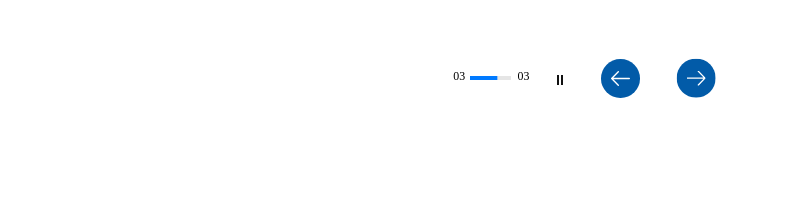
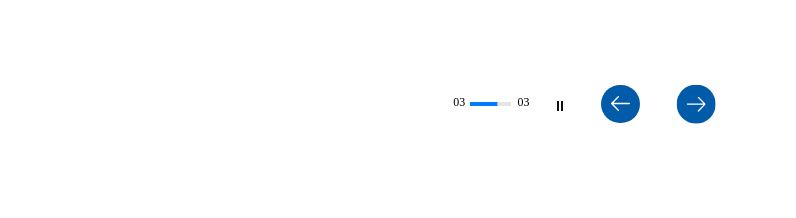
Before and after one commit to g1azed/Kotiti, a plain HTML site: page B/pc/kotiti_pc_b.html in a window 1280 px wide. Shown: the part 298-516 px from the top of the page, 484-1280 px from the left. Drawn offline with nearby package versions, Linux system fonts and the light colour scheme; a web font is replaced by a local one.

Commit message:
css 스타일링 수정

```diff
--- a/B/pc/kotiti_pc_b.css
+++ b/B/pc/kotiti_pc_b.css
@@ -25,7 +25,7 @@ header { width: 100%; }
 .main-visual-wrap .main-text p:nth-child(1) { font-family: Pretendard; font-weight: 700; font-size: 3.22vw; line-height: 100%; letter-spacing: -1%; text-align: center; margin-bottom: 0.83vw; }
 .main-visual-wrap .main-text p:nth-child(2) { font-family: Pretendard; font-weight: 500; font-size: 0.93vw; line-height: 1.35vw; letter-spacing: -1%; text-align: center; }
 .main-visual-wrap .main-visual-img video { width: 100%; height: 100%; max-height: 30.2vw; display: block; aspect-ratio: 1; -o-object-fit: contain; object-fit: cover; }
-.main-visual-wrap .swiper-module { display: flex; justify-content: center; align-items: center; flex-direction: row; gap: 2.91vw; position: relative; left: 39%; bottom: 5.5vw; z-index: 99; }
+.main-visual-wrap .swiper-module { display: flex; justify-content: center; align-items: center; flex-direction: row; gap: 2.91vw; position: relative; left: 39%; bottom: 3.5vw; z-index: 99; }
 .main-visual-wrap .swiper-module .module { display: flex; flex-direction: row; justify-content: center; align-items: center; gap: 1.66vw; }
 .main-visual-wrap .swiper-pagination-bar { width: 3.2vw !important; background-color: #E5E5E5; position: relative; }
 .main-visual-wrap .swiper-pagination-num { position: relative; }
```
